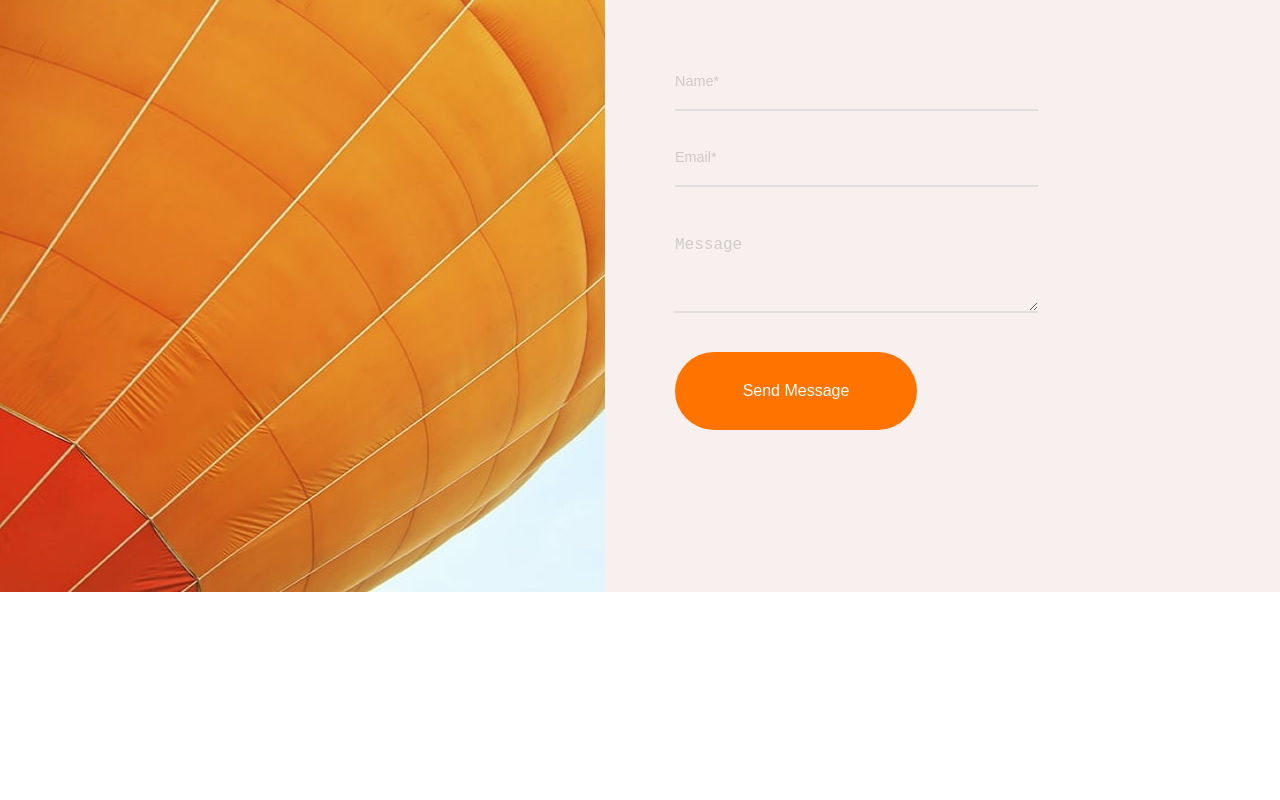
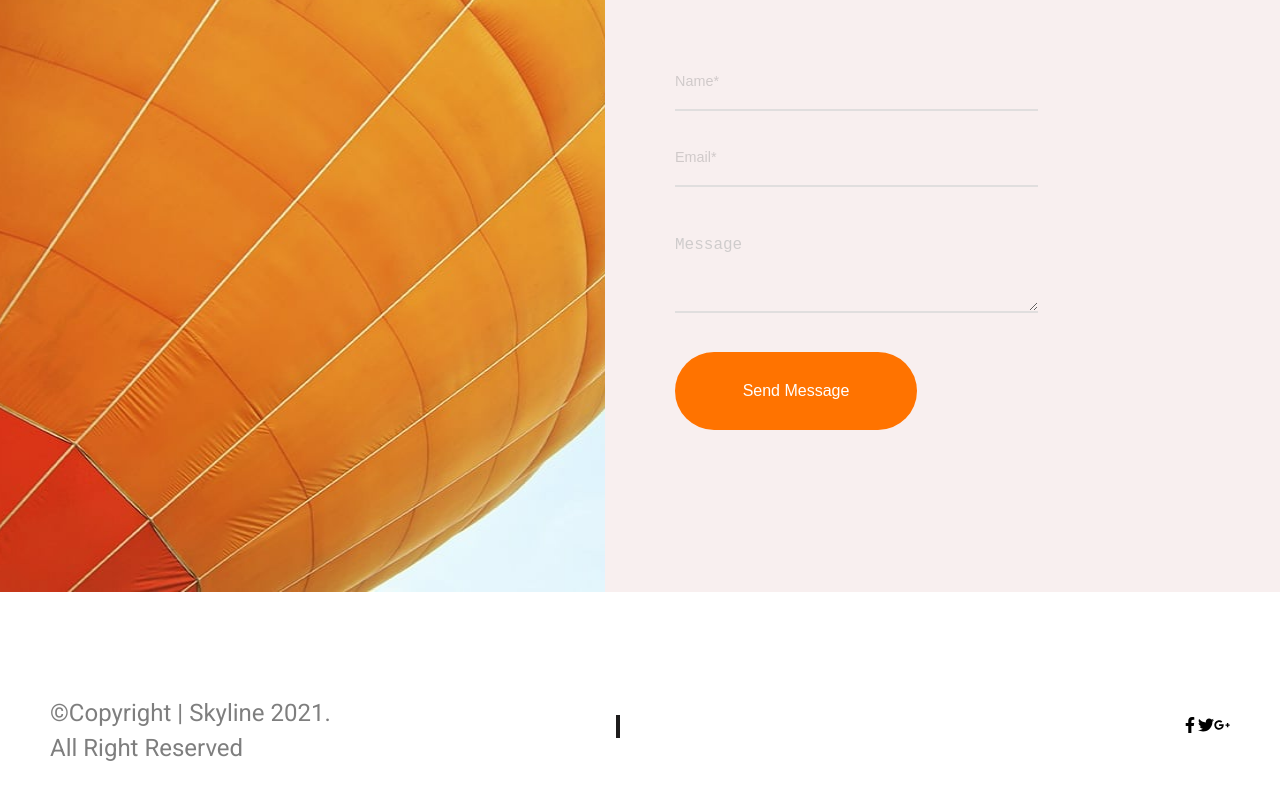
Before and after one commit to Trend20/Skyline, a React (Create React App) app: page / in a window 1280 px wide. Shown: the part 7497-8297 px from the top of the page. Before the commit the page ends 8089 px from the top, so only its background shows below. Built offline with nearby package versions, Linux system fonts and the light colour scheme.

Commit message:
footer commit

```diff
--- a/src/App.js
+++ b/src/App.js
@@ -5,6 +5,7 @@ import Construction from './components/Construction/Construction';
 import Contact from './components/Contact/Contact';
 import Description from './components/Description/Description';
 import Features from './components/Features/Features';
+import Footer from './components/Footer/Footer';
 import Header from './components/Header/Header';
 import Team from './components/Team/Team';
 import Testimonials from './components/Testimonials/Testimonials';
@@ -26,6 +27,7 @@ function App() {
      <Timer />
      <Clients />
      <Contact />
+     <Footer />
     </div>
   );
 }
--- /dev/null
+++ b/src/components/Footer/Footer.css
@@ -0,0 +1,28 @@
+.footer{
+    display: flex;
+    padding: 100px 50px;
+    width: 100%;
+    justify-content: space-between;
+    align-items: center;
+}
+
+.footer-text{
+    display: flex;
+    flex-direction: column;
+    font-size: 1.5rem;
+    width: 30%;
+}
+
+.footer-text p{
+    margin-top: 7px;
+    opacity: .5;
+}
+
+.footer-span{
+    width: 30%;
+}
+
+.footer-span > span{
+    width: 100%;
+    border: 2px solid rgb(29, 28, 28);
+}
--- /dev/null
+++ b/src/components/Footer/Footer.js
@@ -0,0 +1,25 @@
+import React from 'react'
+import { FaFacebookF, FaTwitter, FaGooglePlusG} from 'react-icons/fa';
+
+import './Footer.css';
+
+function Footer() {
+    return (
+        <div className="footer">
+           <div className="footer-text">
+               <p>©Copyright  |  Skyline 2021.</p>
+               <p>All Right Reserved</p>
+            </div>
+            <div className="footer-span">
+               <span></span>
+            </div>
+            <div className="footer-icons">
+                   <i><FaFacebookF /></i>
+                   <i><FaTwitter /></i>
+                   <i><FaGooglePlusG /></i>
+            </div>
+        </div>
+    )
+}
+
+export default Footer
```
